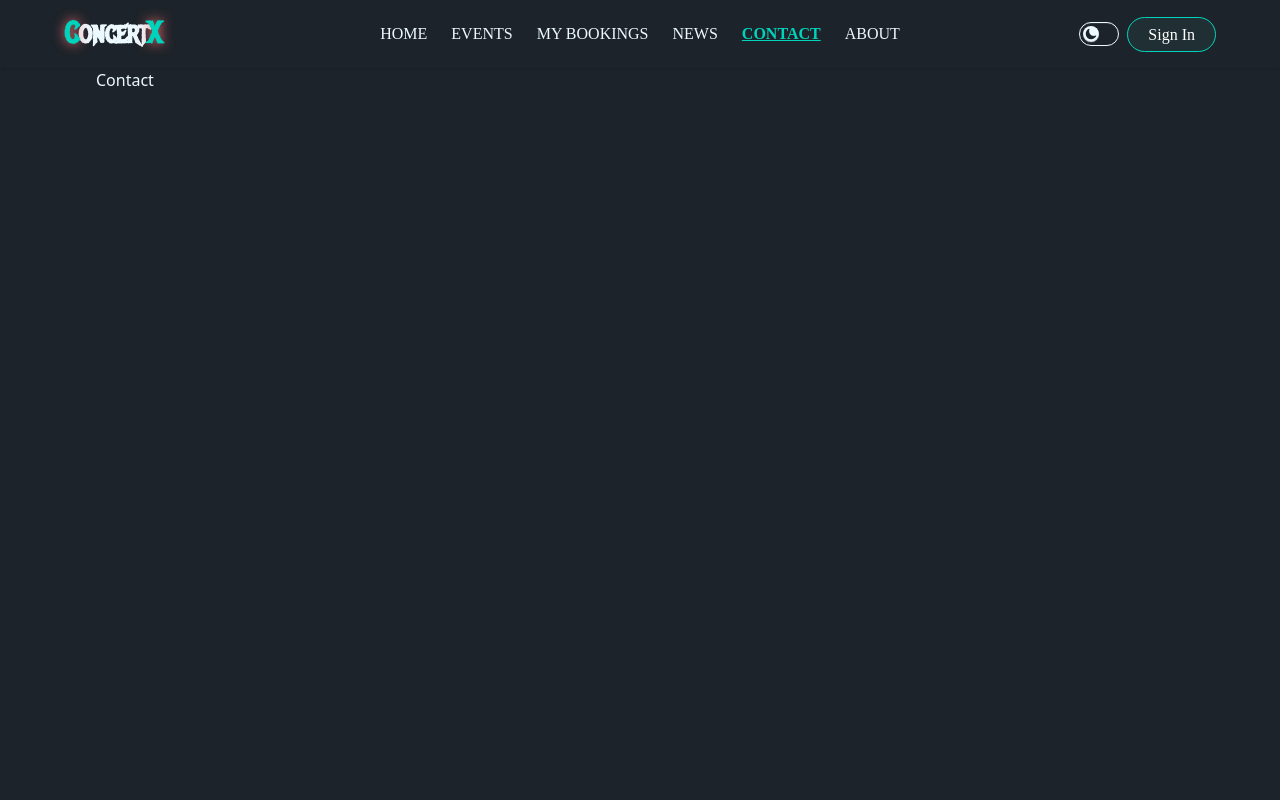
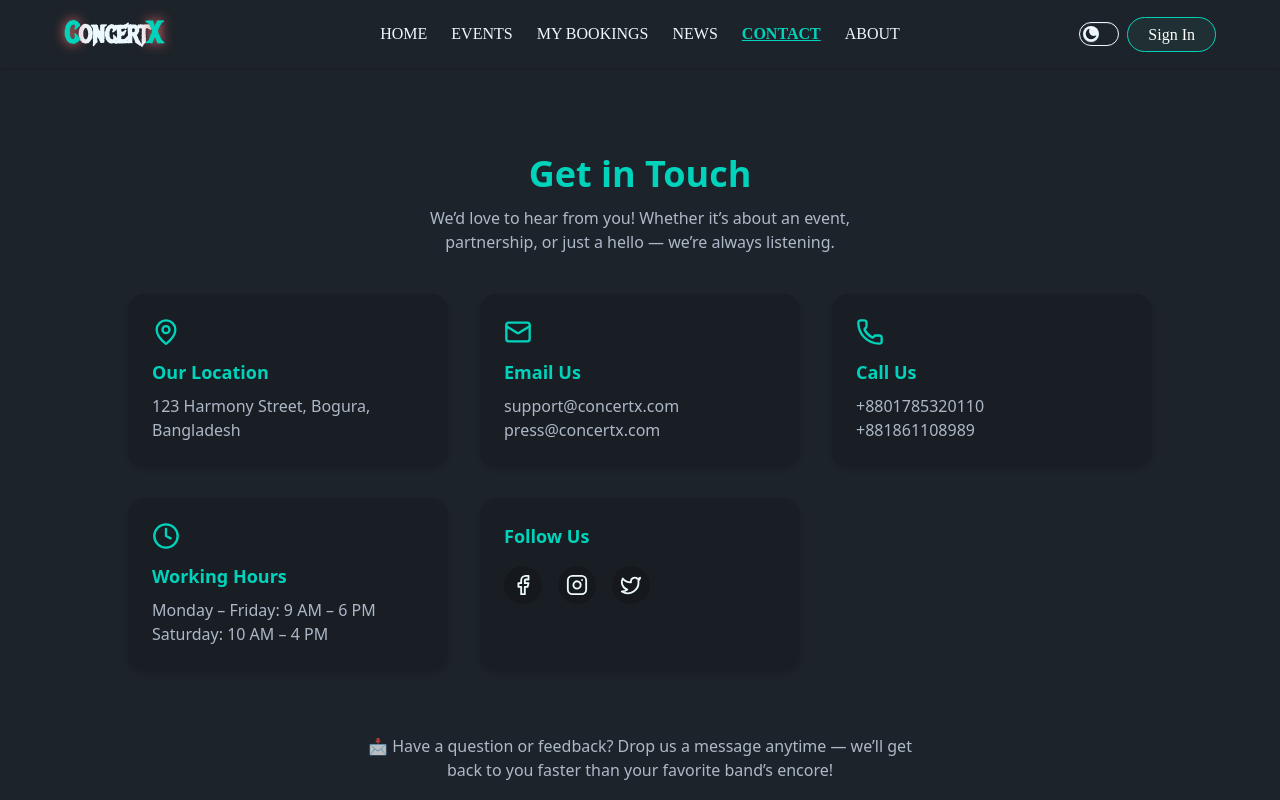
Before and after one commit to rubaiiyat/ConcertX, a React (Vite) app: page /contact in a window 1280 px wide. Shown: the top 800 px of the page. Built offline with nearby package versions, Linux system fonts and the light colour scheme.

Commit message:
add contact page

```diff
--- /dev/null
+++ b/src/Components/Pages/Contact.jsx
@@ -0,0 +1,102 @@
+import React from "react";
+import {
+  Mail,
+  Phone,
+  MapPin,
+  Clock,
+  Facebook,
+  Instagram,
+  Twitter,
+} from "lucide-react";
+
+const Contact = () => {
+  return (
+    <section className="bg-base-100 text-base-content min-h-screen flex flex-col items-center justify-center py-16 px-6">
+      {/* Header */}
+      <div className="text-center mb-10">
+        <h1 className="text-3xl md:text-4xl font-bold text-accent mb-3">
+          Get in Touch
+        </h1>
+        <p className="text-base-content/70 max-w-lg mx-auto">
+          We’d love to hear from you! Whether it’s about an event, partnership,
+          or just a hello — we’re always listening.
+        </p>
+      </div>
+
+      {/* Info Grid */}
+      <div className="grid md:grid-cols-2 lg:grid-cols-3 gap-8 max-w-5xl w-full">
+        {/* Address */}
+        <div className="bg-base-200 p-6 rounded-2xl shadow-md hover:shadow-lg transition text-left">
+          <MapPin className="text-accent mb-3" size={28} />
+          <h2 className="text-lg font-semibold mb-2 text-accent">
+            Our Location
+          </h2>
+          <p className="text-base-content/70">
+            123 Harmony Street, Bogura, Bangladesh
+          </p>
+        </div>
+
+        {/* Email */}
+        <div className="bg-base-200 p-6 rounded-2xl shadow-md hover:shadow-lg transition text-left">
+          <Mail className="text-accent mb-3" size={28} />
+          <h2 className="text-lg font-semibold mb-2 text-accent">Email Us</h2>
+          <p className="text-base-content/70">support@concertx.com</p>
+          <p className="text-base-content/70">press@concertx.com</p>
+        </div>
+
+        {/* Phone */}
+        <div className="bg-base-200 p-6 rounded-2xl shadow-md hover:shadow-lg transition text-left">
+          <Phone className="text-accent mb-3" size={28} />
+          <h2 className="text-lg font-semibold mb-2 text-accent">Call Us</h2>
+          <p className="text-base-content/70">+8801785320110</p>
+          <p className="text-base-content/70">+881861108989</p>
+        </div>
+
+        {/* Working Hours */}
+        <div className="bg-base-200 p-6 rounded-2xl shadow-md hover:shadow-lg transition text-left">
+          <Clock className="text-accent mb-3" size={28} />
+          <h2 className="text-lg font-semibold mb-2 text-accent">
+            Working Hours
+          </h2>
+          <p className="text-base-content/70">Monday – Friday: 9 AM – 6 PM</p>
+          <p className="text-base-content/70">Saturday: 10 AM – 4 PM</p>
+        </div>
+
+        {/* Social Media */}
+        <div className="bg-base-200 p-6 rounded-2xl shadow-md hover:shadow-lg transition text-left md:col-span-2 lg:col-span-1 flex flex-col items-start">
+          <h2 className="text-lg font-semibold mb-4 text-accent">Follow Us</h2>
+          <div className="flex gap-4">
+            <a
+              href="https://www.facebook.com/"
+              className="p-2 bg-base-300 rounded-full hover:bg-accent hover:text-white transition"
+            >
+              <Facebook size={22} />
+            </a>
+            <a
+              href="https://www.instagram.com/"
+              className="p-2 bg-base-300 rounded-full hover:bg-accent hover:text-white transition"
+            >
+              <Instagram size={22} />
+            </a>
+            <a
+              href="https://www.x.com/"
+              className="p-2 bg-base-300 rounded-full hover:bg-accent hover:text-white transition"
+            >
+              <Twitter size={22} />
+            </a>
+          </div>
+        </div>
+      </div>
+
+      {/* Footer Message */}
+      <div className="mt-16 text-center max-w-xl">
+        <p className="text-base-content/70">
+          📩 Have a question or feedback? Drop us a message anytime — we’ll get
+          back to you faster than your favorite band’s encore!
+        </p>
+      </div>
+    </section>
+  );
+};
+
+export default Contact;
--- a/src/Routes/Routes.jsx
+++ b/src/Routes/Routes.jsx
@@ -3,6 +3,7 @@ import App from "../App";
 import Home from "../Components/Pages/Home/Home";
 import SponsorSlider from "../Components/Pages/Home/SponsorSlider";
 import Events from "../Components/Events/Events";
+import Contact from "../Components/Pages/Contact";
 
 const Routes = createBrowserRouter([
   {
@@ -27,7 +28,7 @@ const Routes = createBrowserRouter([
       },
       {
         path: "/contact",
-        element: <div>Contact</div>,
+        element: <Contact></Contact>,
       },
       {
         path: "/about",
```
